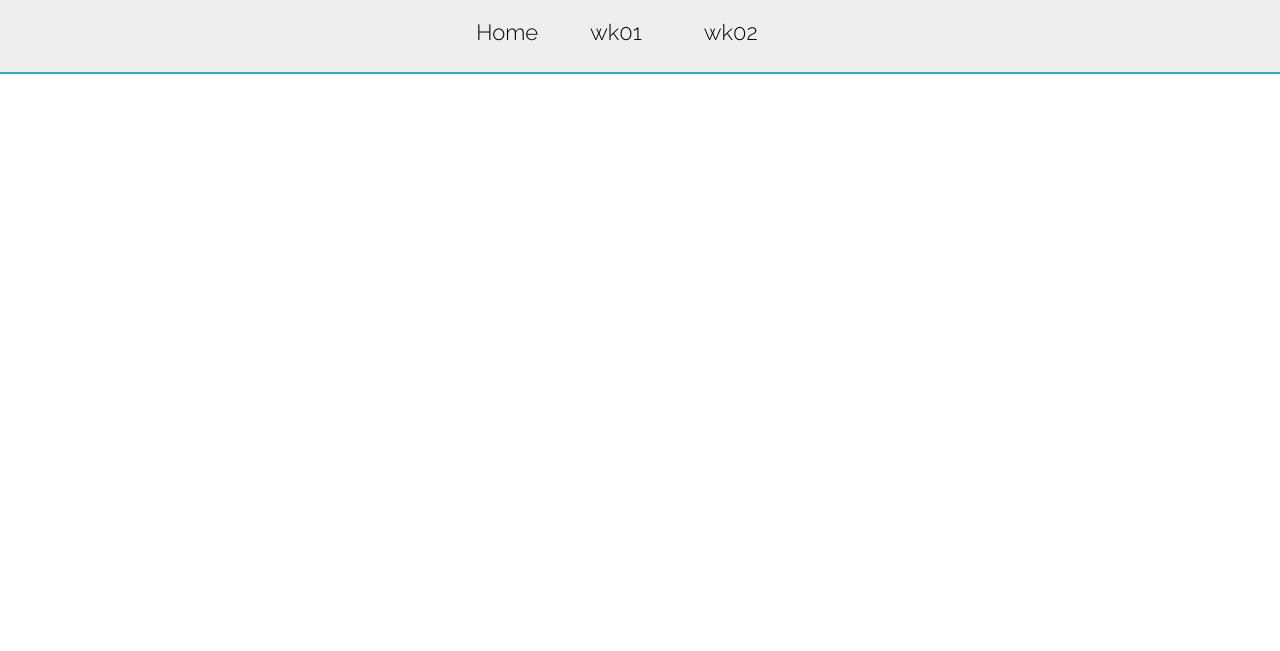
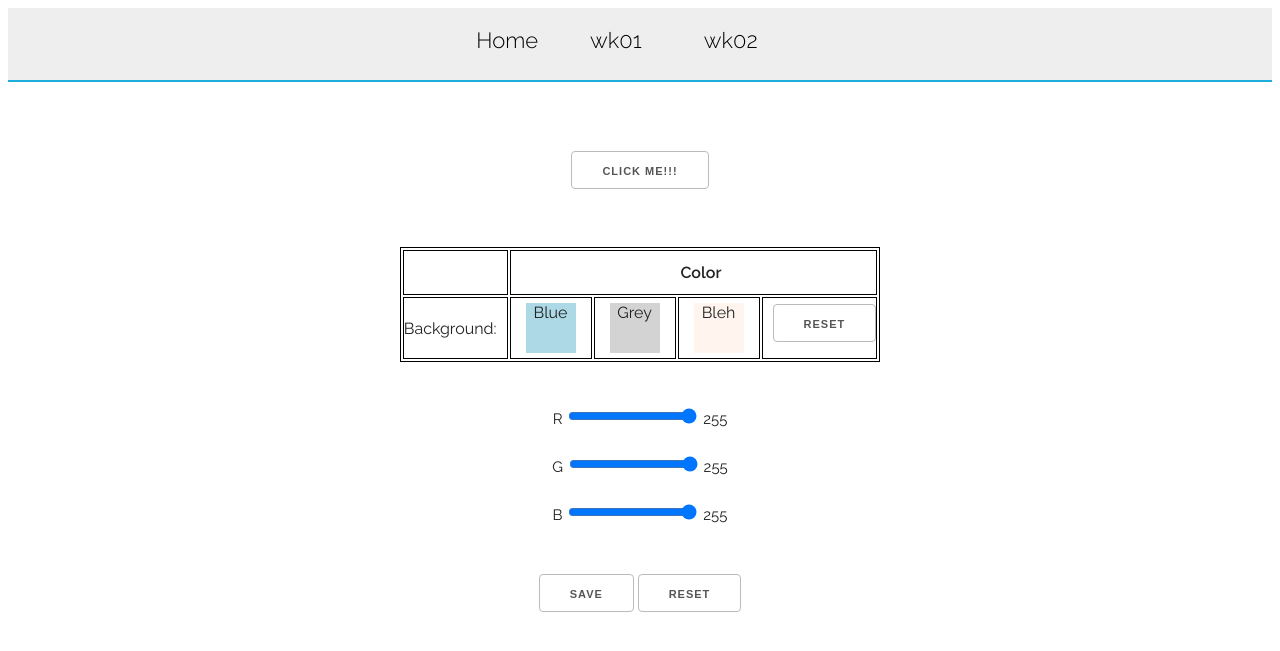
Before and after one commit to Cotton-Alex/CS313, a PHP site: page /wk02.php in a window 1280 px wide. Shown: the top 651 px of the page. Run offline with PHP 8.4, Linux system fonts and the light colour scheme.

Commit message:
more on wk02

```diff
--- a/web/css/skeleton.css
+++ b/web/css/skeleton.css
@@ -271,9 +271,9 @@ select:focus {
   outline: 0; }
 label,
 legend {
-  display: block;
-  margin-bottom: .5rem;
-  font-weight: 600; }
+  display: inlineblock;
+  margin-bottom: 1rem;
+}
 fieldset {
   padding: 0;
   border-width: 0; }
@@ -451,8 +451,14 @@ nav li a:active {
         margin: auto;
         text-align: center;
 }
-
-
+table {
+    margin: 0 auto;
+	text-align: center;
+}
+tr td {
+    padding: 0 10px;
+	text-align: center;
+}
 
 /* Media Queries
 –––––––––––––––––––––––––––––––––––––––––––––––––– */
@@ -478,3 +484,48 @@ there.
 
 /* Larger than Desktop HD */
 @media (min-width: 1200px) {}
+
+
+
+#localStorage, #localStorage td, #localStorage th {
+    border: 1px solid black;
+	text-align: center;
+}
+
+.swatch {
+    display: inline-block;
+    width: 50px;
+    height: 50px;
+    cursor: pointer;
+    margin: 5px;
+}
+
+.swatch:hover {
+	font-weight: 700;
+}
+
+#bgBlue {
+    background-color: lightblue;
+}
+
+#bgGrey {
+    background-color: lightgrey;
+}
+
+#bgOrange {
+    background-color: seashell;
+}
+
+#intro {
+	padding-right: 20px;
+}
+
+#clickMeButton {
+    margin: 0 auto;
+	text-align: center;
+}
+
+.colorSelector {
+	margin: 20px auto;
+	text-align: center;
+}
--- a/web/js.js
+++ b/web/js.js
@@ -1,5 +1,53 @@
-/*
- * To change this license header, choose License Headers in Project Properties.
- * To change this template file, choose Tools | Templates
- * and open the template in the editor.
- */
+function checkLocalStorage() {
+    if (typeof (localStorage) !== "undefined") { //checking for browser compatibility with local storage
+        if (localStorage.backgroundColor !== null) {
+            var bgColor = localStorage.getItem('backgroundColor');
+            document.body.style.background = bgColor;
+        } else {
+            return;
+        }
+    } else {
+        alert("Some features on this site are incompatible with your browser. For the best experience please update this browser or use a different one.");
+    }
+}
+
+function backgroundColor(bgColor) {
+    localStorage.setItem("backgroundColor", bgColor);
+    document.body.style.background = bgColor;
+}
+
+function clearBackgroundColor(name) {
+    localStorage.removeItem(name);
+    location.reload();
+}
+
+function clickAlert() {
+    alert('Clicked!!!');
+}
+
+function setColor() {
+    var Red = document.querySelector('#Red').value;
+    var Green = document.querySelector('#Green').value;
+    var Blue = document.querySelector('#Blue').value;
+    localStorage.setItem("backgroundColor", "rgb(" + Red + ", " + Green + ", " + Blue + ")");
+}
+
+function resetColor() {
+    localStorage.removeItem("Red");
+    localStorage.removeItem("Green");
+    localStorage.removeItem("Blue");
+    document.getElementById("Red").value = 255;
+    document.getElementById("Green").value = 255;
+    document.getElementById("Blue").value = 255;
+    colorChange();
+}
+
+function colorChange() {
+    var Red = document.querySelector('#Red').value;
+    document.querySelector('#Red_out').value = Red;
+    var Green = document.querySelector('#Green').value;
+    document.querySelector('#Green_out').value = Green;
+    var Blue = document.querySelector('#Blue').value;
+    document.querySelector('#Blue_out').value = Blue;
+    document.querySelector('body').style.backgroundColor = "rgb(" + Red + ", " + Green + ", " + Blue + ")";
+}
--- a/web/mod/head.php
+++ b/web/mod/head.php
@@ -1,6 +1,6 @@
 <meta charset = "utf-8">
 <meta name = "viewport" content = "width=device-width, initial-scale=1">
 <link href = "//fonts.googleapis.com/css?family=Raleway:400,300,600" rel = "stylesheet" type = "text/css">
-<link href="./css/normalize.css" rel="stylesheet" type="text/css"/>
+<!--<link href="./css/normalize.css" rel="stylesheet" type="text/css"/>-->
 <link href="./css/skeleton.css" rel="stylesheet" type="text/css"/>
 <script src="js.js"></script>
--- a/web/wk02.php
+++ b/web/wk02.php
@@ -1,6 +1,4 @@
-<?php
-
-?>
+<?php ?>
 <html>
     <head>
         <title>cs313</title>
@@ -8,10 +6,51 @@
         <meta charset="UTF-8">
         <meta name="viewport" content="width=device-width, initial-scale=1.0">
     </head>
-    <body>
+    <body onload="checkLocalStorage()">
 		<header id="page_header">
-            <?php include './mod/header.php'; ?>
+			<?php include './mod/header.php'; ?>
         </header>
 
+
+		<br>
+		<div id="clickMeButton">
+			<button onclick="clickAlert()">Click Me!!!</button>
+		</div>
+		<br>
+		<br>
+		<table id="localStorage">
+            <tr>
+				<th></th>
+				<th colspan="4">Color</th>
+            </tr>
+            <tr>
+                <td>Background:</td>
+                <td><div id="bgBlue" class="swatch" onclick="backgroundColor('lightblue')">Blue</div></td>
+                <td><div id="bgGrey" class="swatch" onclick="backgroundColor('lightgrey')">Grey</div></td>
+                <td><div id="bgOrange" class="swatch" onclick="backgroundColor('seashell')">Bleh</div></td>
+                <td><button onclick="clearBackgroundColor('backgroundColor')">reset</button></td>
+            </tr>
+        </table>
+		<br>
+		<div class="colorSelector">
+			<fieldset>
+				<label for="Red">R</label>
+				<input type="range" min="0" max="255" id="Red" step="1" value="255" onInput="colorChange()">
+				<output for="Red" id="Red_out">255</output>
+			</fieldset>
+			<fieldset>
+				<label for="Green">G</label>
+				<input type="range" min="0" max="255" id="Green" step="1" value="255" onInput="colorChange()">
+				<output for="Green" id="Green_out">255</output>
+			</fieldset>
+			<fieldset>
+				<label for="Blue">B</label>
+				<input type="range" min="0" max="255" id="Blue" step="1" value="255" onInput="colorChange()">
+				<output for="Blue" id="Blue_out">255</output>
+			</fieldset>
+			<br>
+			<span><button class="colorSave" id="saveColor" type="submit" onClick="setColor()">Save</button></span>
+			<button class="colorClear" id="resetColor" type="submit" onClick="resetColor()">Reset</button>
+		</div>
     </body>
 </html>
```
Also changed, not shown: web/index.php (+24 -23 lines), web/images/FullSizeRender.jpg (added).
